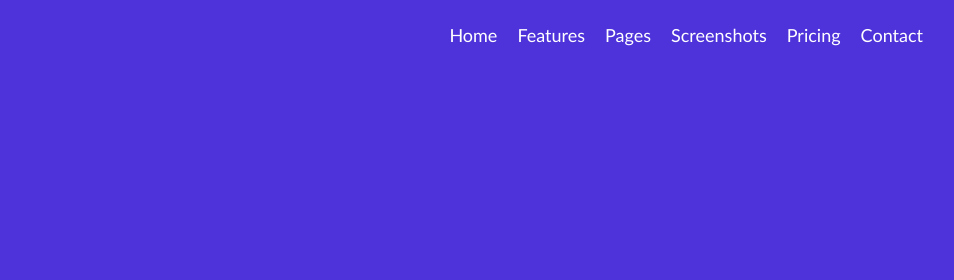
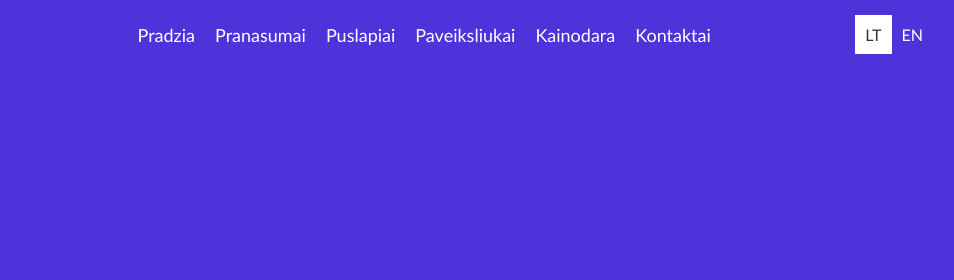
Before and after one commit to front-end-by-rimantas/19-grupe-portfolio, a website with bundled scripts: page index.html in a window 1280 px wide. Shown: the top 280 px of the page, 197-1151 px from the left. Built offline with nearby package versions, Linux system fonts and the light colour scheme.

Commit message:
Translations

```diff
--- a/css/components/header.css
+++ b/css/components/header.css
@@ -5,14 +5,17 @@ header.container {
     left: 50%;
     transform: translateX(-50%);
 }
+header .col-12 {
+    display: flex;
+    flex-direction: row;
+    justify-content: space-between;
+}
 header .logo {
     display: inline-block;
-        float: left;
     height: 40px;
 }
 header nav {
     display: inline-block;
-        float: right;
 }
 header nav > a {
     display: inline-block;
@@ -23,3 +26,19 @@ header.container {
     color: #fff;
     text-decoration: none;
 }
+
+.lang-switch {
+    display: inline-block;
+    color: #fff;
+}
+.lang-switch > .lang {
+    display: inline-block;
+    float: left;
+    padding: 10px;
+    cursor: pointer;
+}
+.lang-switch > .lang:hover,
+.lang-switch > .lang.active {
+    background-color: #fff;
+    color: #333;
+}
--- a/index.html
+++ b/index.html
@@ -15,6 +15,10 @@
             <div class="col-12">
                 <img class="logo" src="./img/logo.png" alt="Logo">
                 <nav></nav>
+                <div class="lang-switch">
+                    <div class="lang" data-lang="lt">LT</div>
+                    <div class="lang" data-lang="en">EN</div>
+                </div>
             </div>
         </div>
     </header>
--- /dev/null
+++ b/js/components/header/enableLangs.js
@@ -0,0 +1,20 @@
+function enableLangs() {
+    const selector = 'header .lang-switch';
+    const DOM = document.querySelector(selector);
+    const langs = DOM.querySelectorAll('.lang');
+
+    const defaultLanguage = 'lt';
+    const selectedLanguage = localStorage.getItem('portfolio-lang') || defaultLanguage;
+
+    DOM.querySelector(`.lang[data-lang="${selectedLanguage}"]`).classList.add('active');
+
+    for (const langDOM of langs) {
+        langDOM.addEventListener('click', () => {
+            const langValue = langDOM.innerText.toLowerCase();
+            localStorage.setItem('portfolio-lang', langValue);
+            location.reload();
+        })
+    }
+}
+
+export { enableLangs }
--- a/js/components/header/renderHeader.js
+++ b/js/components/header/renderHeader.js
@@ -1,5 +1,6 @@
 import { isValidInput } from "./isValidInput.js";
 import { isValidLink } from "./isValidLink.js";
+import { translate } from '../translator/translate.js';
 
 /**
  * Navigacijos generavimas
@@ -19,7 +20,7 @@ function renderHeader(selector, data) {
     let HTML = '';
     for (let { link, name } of data) {
         if (isValidLink(link, name)) {
-            HTML += `<a href="${link}">${name}</a>`;
+            HTML += `<a href="${link}">${translate(name)}</a>`;
         }
     }
 
--- a/js/components/premium-features/renderPremiumFeatures.js
+++ b/js/components/premium-features/renderPremiumFeatures.js
@@ -1,5 +1,6 @@
 import { isValidInput } from './isValidInput.js';
 import { isValidFeature } from './isValidFeature.js';
+import { translate } from '../translator/translate.js';
 
 /**
  * Premium Features sekcija generuojanti funkcija
@@ -32,7 +33,7 @@ function renderPremiumFeatures(selector, featuresData) {
         HTML += `<div class="col-4 col-sm-6 col-xs-12">
                     <div class="block">
                         <img src="./img/${featuresData.imgFolder}/${feature.img}" alt="Premium feature &quot;${feature.title}&quot; image">
-                        <h3>${feature.title}</h3>
+                        <h3>${translate(feature.title)}</h3>
                         <p>${feature.description}</p>
                     </div>
                 </div>`;
--- /dev/null
+++ b/js/components/translator/translate.js
@@ -0,0 +1,51 @@
+function translate(key, lang) {
+    const defaultLanguage = 'lt';
+    const selectedLanguage = localStorage.getItem('portfolio-lang') || defaultLanguage;
+    const langTranslateInto = lang || selectedLanguage;
+    const dictionary = {
+        'menu-home': {
+            lt: 'Pradzia',
+            en: 'Home'
+        },
+        'menu-features': {
+            lt: 'Pranasumai',
+            en: 'Feature'
+        },
+        'menu-pages': {
+            lt: 'Puslapiai',
+            en: 'Pages'
+        },
+        'menu-screenshots': {
+            lt: 'Paveiksliukai',
+            en: 'Screenshots'
+        },
+        'menu-pricing': {
+            lt: 'Kainodara',
+            en: 'Pricing'
+        },
+        'menu-contact': {
+            lt: 'Kontaktai',
+            en: 'Contact'
+        },
+        'feature-fully-func': {
+            lt: 'Pilnai funkcionuojantis',
+            en: 'Fully functional'
+        },
+        'feature-live-chat': {
+            lt: 'Gyvas pokalbis',
+            en: 'Live Chat'
+        },
+        'feature-secure-data': {
+            lt: 'Saugus duomenys',
+            en: 'Secure Data'
+        },
+    }
+
+    if (!dictionary[key]) {
+        return key;
+    }
+
+    return dictionary[key][langTranslateInto];
+}
+
+export { translate }
--- a/js/data/headerData.js
+++ b/js/data/headerData.js
@@ -1,27 +1,27 @@
 const headerData = [
     {
         link: '/',
-        name: 'Home',
+        name: 'menu-home',
     },
     {
         link: '#',
-        name: 'Features',
+        name: 'menu-features',
     },
     {
         link: '#',
-        name: 'Pages',
+        name: 'menu-pages',
     },
     {
         link: '#',
-        name: 'Screenshots',
+        name: 'menu-screenshots',
     },
     {
         link: 'pricing',
-        name: 'Pricing',
+        name: 'menu-pricing',
     },
     {
         link: '#',
-        name: 'Contact',
+        name: 'menu-contact',
     },
 ];
 
--- a/js/data/premiumFeaturesData.js
+++ b/js/data/premiumFeaturesData.js
@@ -4,17 +4,17 @@ const premiumFeaturesData = {
     data: [
         {
             img: 'featured_image_1.png',
-            title: 'Fully functional',
+            title: 'feature-fully-func',
             description: 'Lorem ipsum, dolor sit amet consectetur adipisicing elit. Odit, blanditiis. Asperiores voluptatibus maiores sint adipisci!'
         },
         {
             img: 'featured_image_2.png',
-            title: 'Live Chat',
+            title: 'feature-live-chat',
             description: 'Lorem ipsum, dolor sit amet consectetur adipisicing elit. Odit, blanditiis. Asperiores voluptatibus maiores sint adipisci!'
         },
         {
             img: 'featured_image_3.png',
-            title: 'Secure Data',
+            title: 'feature-secure-data',
             description: 'Lorem ipsum, dolor sit amet consectetur adipisicing elit. Odit, blanditiis. Asperiores voluptatibus maiores sint adipisci!'
         },
         {
--- a/js/main-home.js
+++ b/js/main-home.js
@@ -4,6 +4,7 @@ ALL IMPORTS
 /* header */
 import { renderHeader } from './components/header/renderHeader.js';
 import { headerData } from './data/headerData.js';
+import { enableLangs } from './components/header/enableLangs.js';
 /* hero */
 /* stats */
 import { Counter } from './components/counter/Counter.js';
@@ -36,6 +37,7 @@ EXECUTION
 ****************/
 /* header */
 renderHeader('header nav', headerData);
+enableLangs();
 
 /* hero */
 /* stats */
```
Lines whose indentation alone changed are shown as unchanged.
